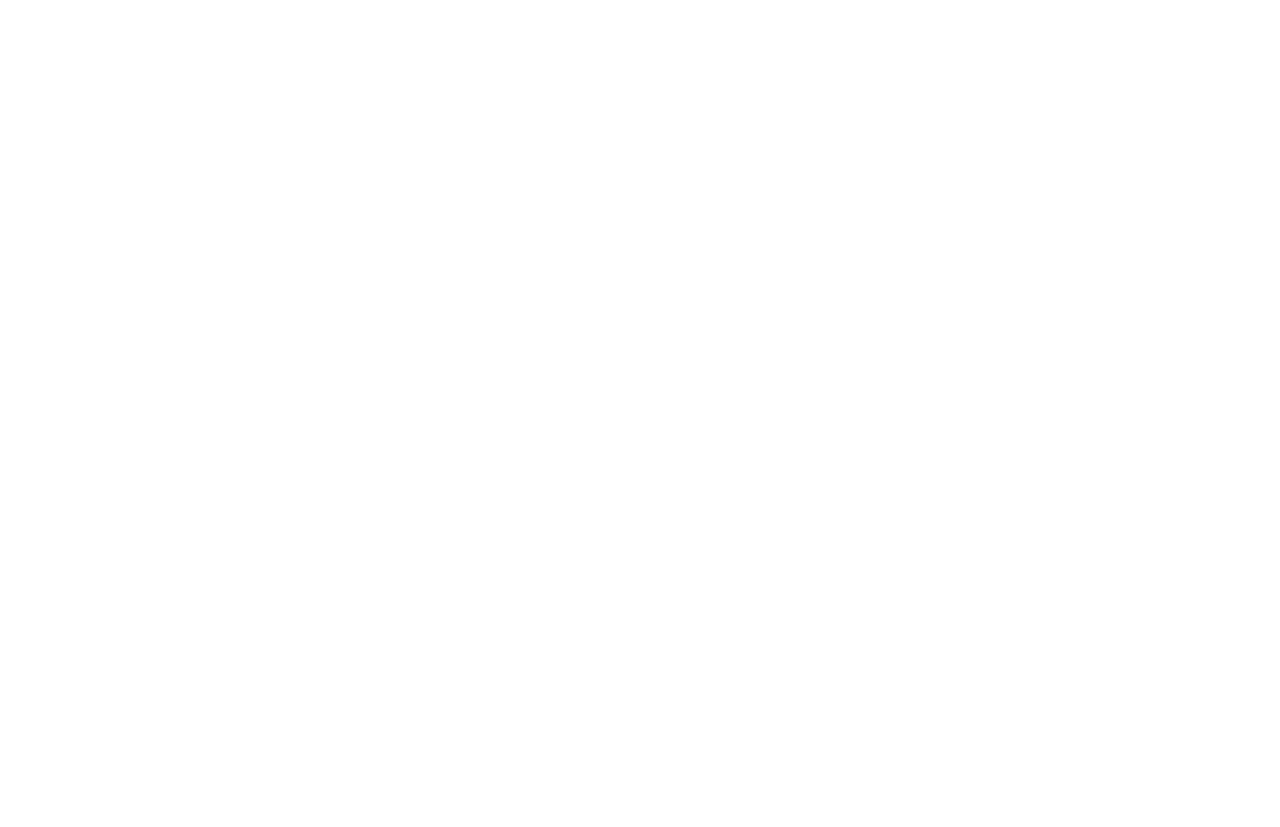
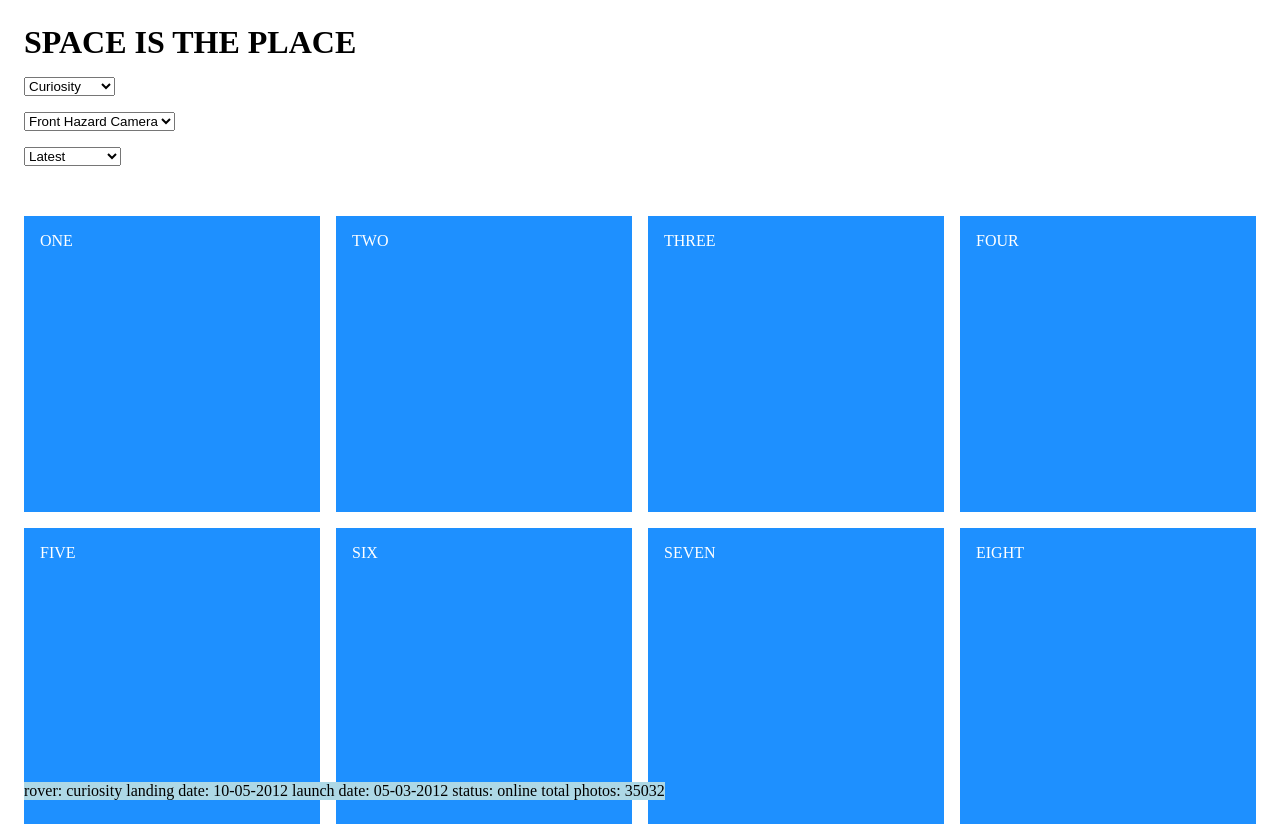
Before and after one commit to Moggach/space-is-the-place, a website: page index.html in a window 1280 px wide. Shown: the top 827 px of the page. Before the commit the page ends 800 px from the top, so only its background shows below. Drawn offline with Linux system fonts and the light colour scheme.

Commit message:
Initial CSS and HTML

```diff
--- a/index.html
+++ b/index.html
@@ -5,11 +5,63 @@
     <meta charset="UTF-8">
     <meta http-equiv="X-UA-Compatible" content="IE=edge">
     <meta name="viewport" content="width=device-width, initial-scale=1.0">
-    <title>Document</title>
+    <title>SPACE IS THE PLACE</title>
+    <link rel="stylesheet" href="style.css">
 </head>
 
 <body>
 
+    <header>
+        <li>
+            <h1>SPACE IS THE PLACE</h1>
+        </li>
+        <li>
+            <select name="rover" id="rover">
+                <option value="curiosity">Curiosity</option>
+                <option value="opportunity">Opportunity</option>
+                <option value="spirit">Spirit</option>
+            </select>
+        </li>
+        <li>
+            <select name="camera" id="camera">
+                <option value="curiosity">Front Hazard Camera</option>
+                <option value="opportunity">Rear Hazard Camera</option>
+            </select>
+        </li>
+        <li>
+            <select name="date" id="date">
+                <option value="curiosity">Latest</option>
+                <option value="opportunity">July 2021</option>
+                <option value="spirit">August 2021</option>
+            </select>
+        </li>
+    </header>
+
+    <main>
+        <section>
+
+            <div class="section--image">ONE</div>
+            <div class="section--image">TWO</div>
+            <div class="section--image">THREE</div>
+            <div class="section--image">FOUR</div>
+            <div class="section--image">FIVE</div>
+            <div class="section--image">SIX</div>
+            <div class="section--image">SEVEN</div>
+            <div class="section--image">EIGHT</div>
+            <div class="section--image">NINE</div>
+            <div class="section--image">TEN</div>
+            <div class="section--image">ELEVEN</div>
+            <div class="section--image">TWELVE</div>
+        </section>
+
+    </main>
+
+    <footer>
+
+        <div class="footer--text">rover: curiosity landing date: 10-05-2012 launch date: 05-03-2012 status: online total
+            photos: 35032</div>
+    </footer>
+
 </body>
 
 </html>
--- a/style.css
+++ b/style.css
@@ -0,0 +1,80 @@
+html {
+  box-sizing: border-box;
+  scroll-behavior: smooth;
+}
+
+*,
+*:before,
+*:after {
+  box-sizing: inherit;
+  margin: 0;
+}
+
+body {
+  margin: 1.5rem;
+  display: flex;
+  min-height: 100vh;
+  flex-direction: column;
+}
+
+header {
+  position: fixed;
+  display: flex;
+  flex-direction: column;
+}
+
+footer {
+  bottom: 0;
+  position: fixed;
+  background: lightblue;
+}
+
+main {
+  margin-top: 12rem;
+  flex: 1;
+}
+
+section {
+  margin: 0 auto;
+  display: grid;
+  grid-gap: 1rem;
+}
+
+h1 {
+}
+
+li {
+  list-style: none;
+  margin-bottom: 1rem;
+}
+
+.section--image {
+  background-color: dodgerblue;
+  color: white;
+  padding: 1rem;
+  aspect-ratio: 1;
+}
+
+@media (min-width: 600px) {
+  section {
+    grid-template-columns: repeat(2, 1fr);
+  }
+}
+
+@media (min-width: 900px) {
+  section {
+    grid-template-columns: repeat(3, 1fr);
+  }
+}
+
+@media (min-width: 1200px) {
+  section {
+    grid-template-columns: repeat(4, 1fr);
+  }
+}
+
+@media (min-width: 1600px) {
+  section {
+    grid-template-columns: repeat(5, 1fr);
+  }
+}
```
